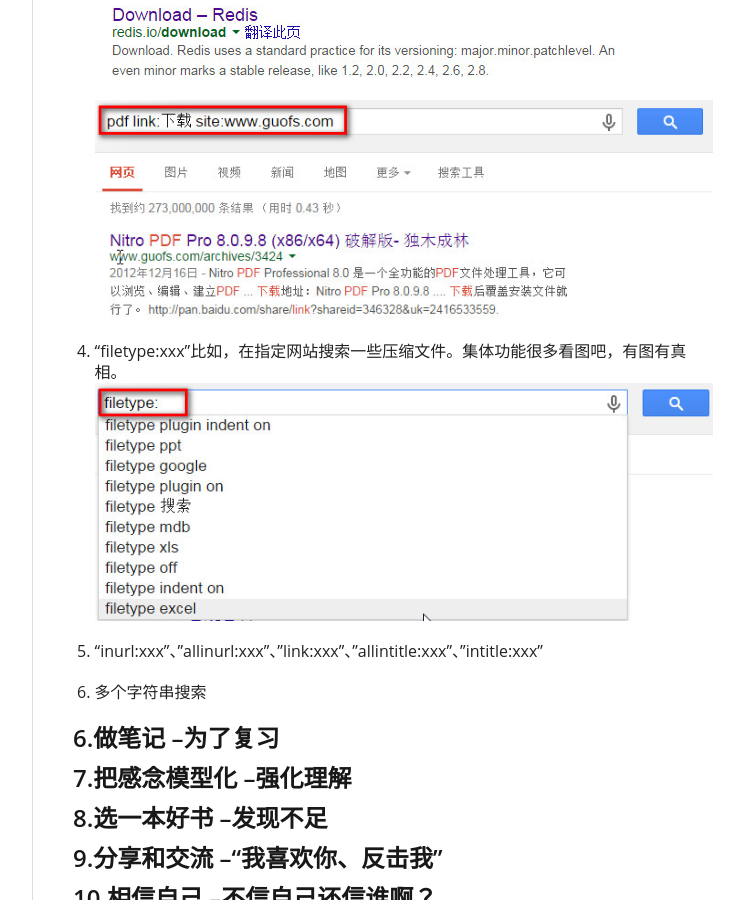
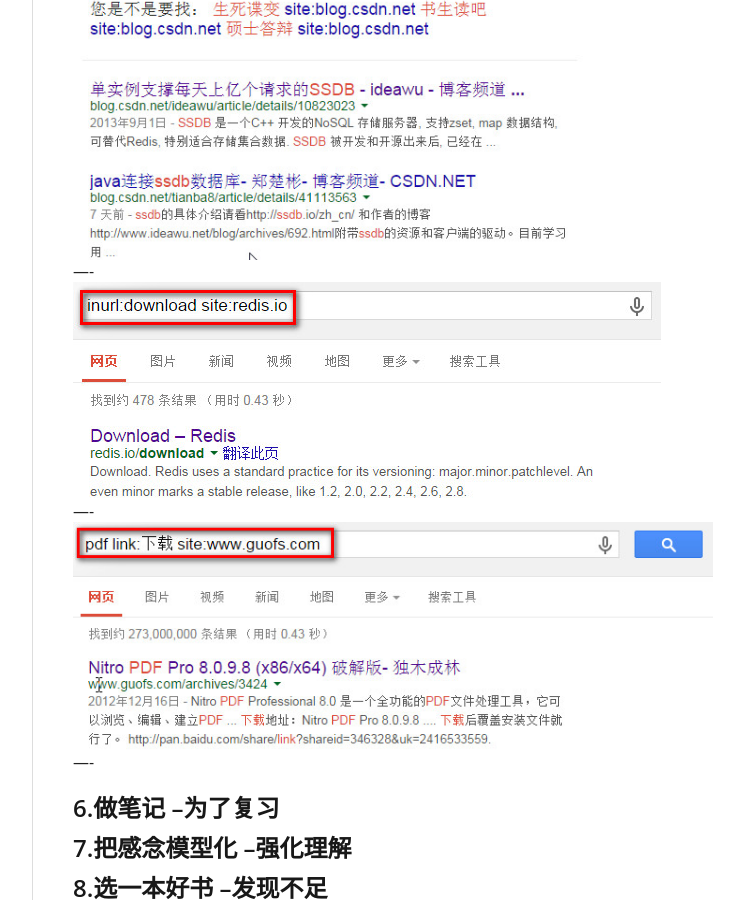
Before and after one commit to fmeng/fmeng.github.io, a Jekyll site: the page built from _posts/2014-10-01-zixue.md, in a window 1280 px wide and 900 px high, scrolled down 4554 px. Shown: the whole window, without its empty margins (378-1122 px from the left). Built offline with Jekyll 4.4.1, drawn with Linux system fonts in a browser that asks for light colours; Markdown is read by kramdown in place of the engine named in the settings; comment, search, counter and statistics services are not loaded.

Commit message:
分割图片

```diff
--- a/_posts/2014-10-01-zixue.md
+++ b/_posts/2014-10-01-zixue.md
@@ -56,14 +56,21 @@
 2. 终于找到一套适合自己的视频了。如何下载下来？<br/>![](/img/haobin.jpg)<br/>180集的视频在线观看是不是太费劲了。有可不可以把所有的视频先下载下来。offcourse！！！"site:pan.bidu.com" 就是指定搜索的网站是在百度云盘里。搜索结果里的第一条就是你想要的内容。<br/>这里是搜索链接<a href="https://wen.lu/#q=%E9%83%9D%E6%96%8Cc%E8%AF%AD%E8%A8%80+site:pan.baidu.com" target="_blank">https://wen.lu/#q=%E9%83%9D%E6%96%8Cc%E8%AF%AD%E8%A8%80+site:pan.baidu.com</a>
 [/img/xiazai.jpg](/img/xiazai.jpg)
 
-3. "site:xxx"是我经常使用的一个。例如：我在搜一些技术博客的时候。一项新的技术，我总喜欢现在国内的知名技术博客上查找一些相关内容。例如：你要在官网下载一款软件，何必在官网上点来点去呢。例如：要下一个破解的pdf软件，何必东奔西走就锁定杜牧成林了。google搜索的仅且只有一条是我们想要的连接。好了，关于site的故事还有很多，自己慢慢发掘吧!<br/>![](/img/ssdb_s.jpg)<br/>![](/img/download_s.jpg)<br/>![](/img/pdf_don.jpg)
-
-
+3. "site:xxx"是我经常使用的一个。例如：我在搜一些技术博客的时候。一项新的技术，我总喜欢现在国内的知名技术博客上查找一些相关内容。例如：你要在官网下载一款软件，何必在官网上点来点去呢。例如：要下一个破解的pdf软件，何必东奔西走就锁定杜牧成林了。google搜索的仅且只有一条是我们想要的连接。好了，关于site的故事还有很多，自己慢慢发掘吧!<br/>
 4. "filetype:xxx"比如，在指定网站搜索一些压缩文件。集体功能很多看图吧，有图有真相。<br/>![](/img/filetype.jpg)
 
 5. "inurl:xxx"、"allinurl:xxx"、"link:xxx"、"allintitle:xxx"、"intitle:xxx"
 
 6. 多个字符串搜索
+
+
+----
+![](/img/ssdb_s.jpg)
+----
+![](/img/download_s.jpg)
+----
+![](/img/pdf_don.jpg)
+----
 
 ## 6.做笔记 --为了复习 ##
 
```
